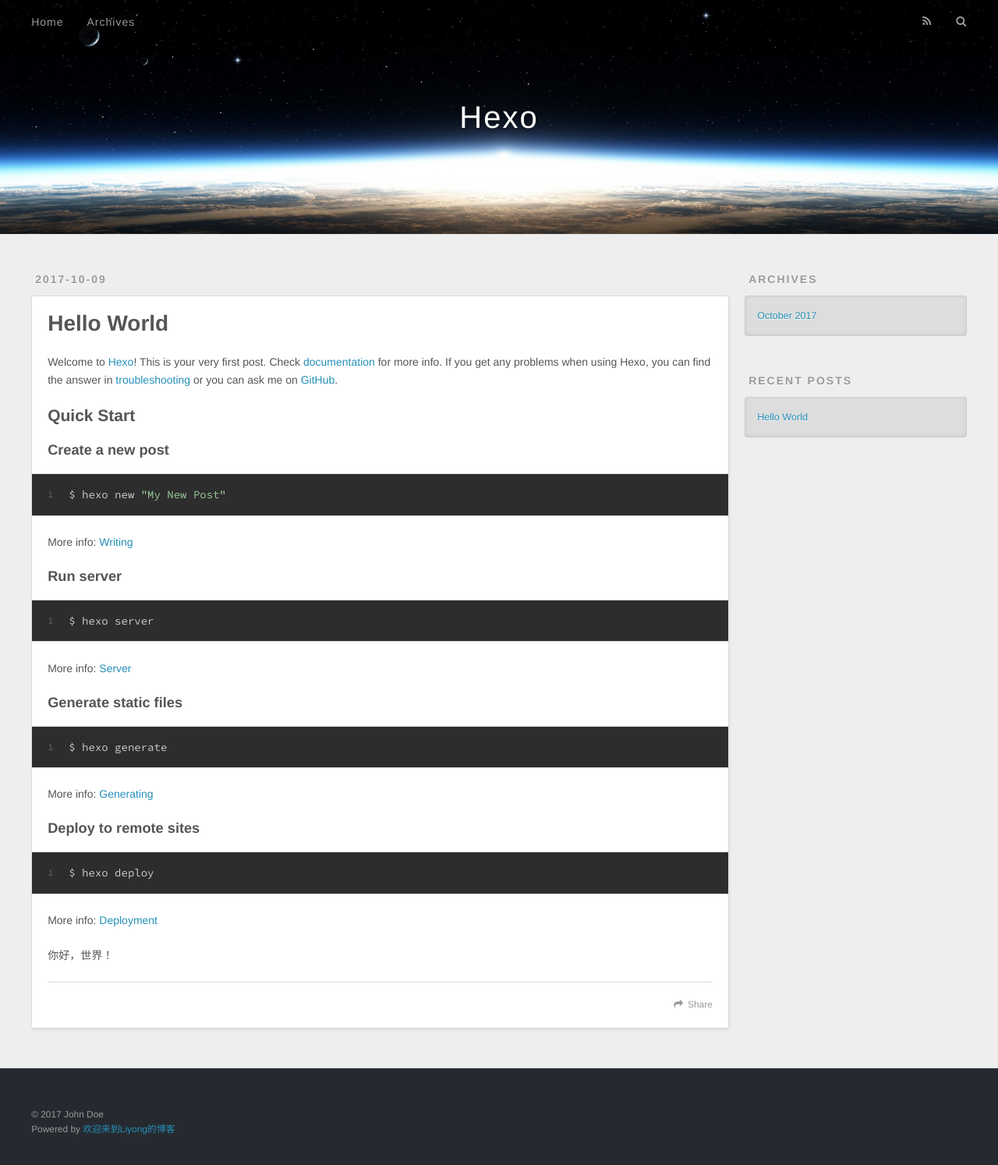
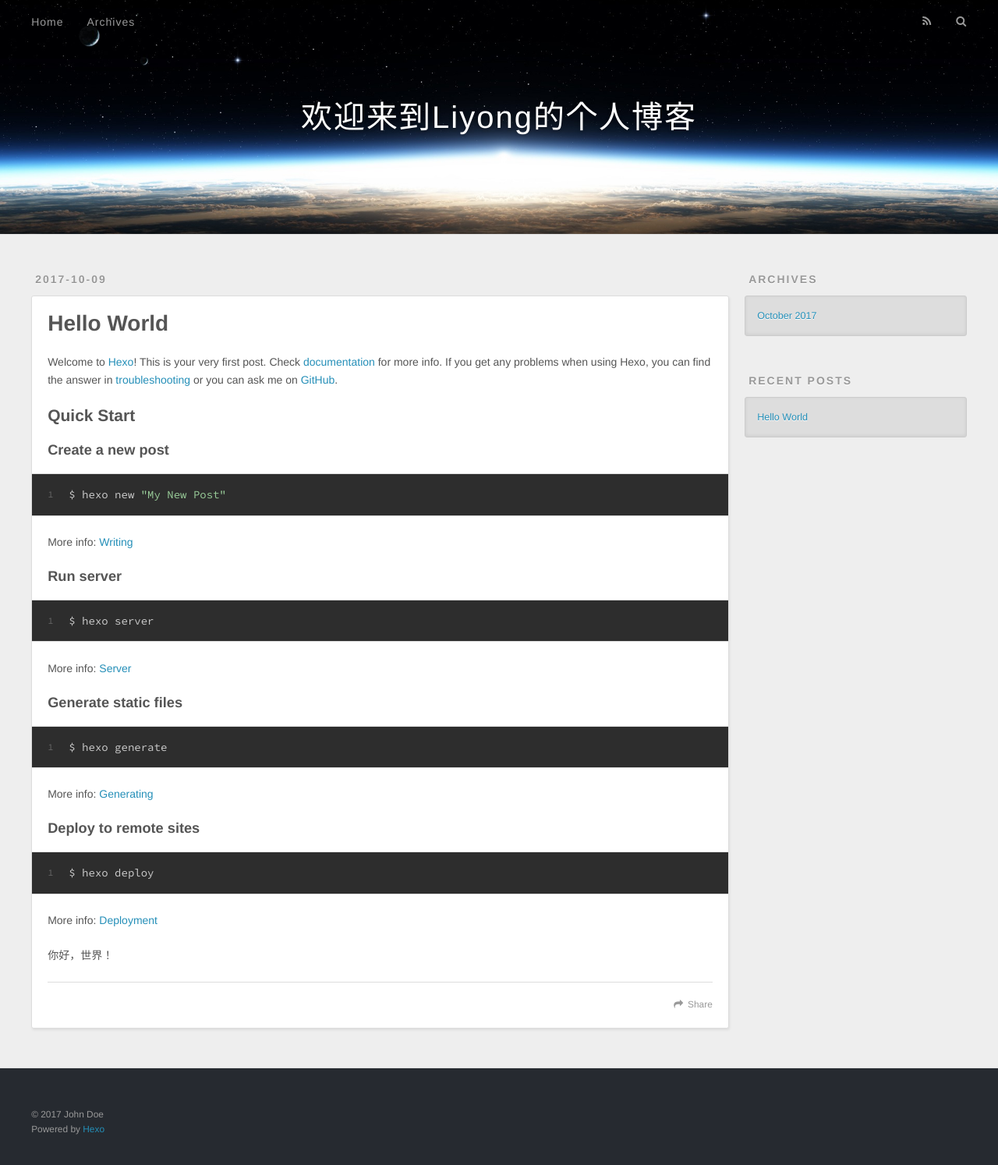
Before and after one commit to Aprilsakura/Aprilsakura.gitHub.io, a plain HTML site: page index.html in a window 1280 px wide. Shown: the whole page at 78% size. Drawn offline with nearby package versions, Linux system fonts and the light colour scheme.

Commit message:
Update index.html

```diff
--- a/index.html
+++ b/index.html
@@ -33,7 +33,7 @@
   <div id="header-outer" class="outer">
     <div id="header-title" class="inner">
       <h1 id="logo-wrap">
-        <a href="/" id="logo">Hexo</a>
+        <a href="/" id="logo">欢迎来到Liyong的个人博客</a>
       </h1>
 
     </div>
@@ -153,7 +153,7 @@
   <div class="outer">
     <div id="footer-info" class="inner">
       &copy; 2017 John Doe<br>
-      Powered by <a href="http://hexo.io/" target="_blank">欢迎来到Liyong的博客</a>
+      Powered by <a href="http://hexo.io/" target="_blank">Hexo</a>
     </div>
   </div>
 </footer>
```
